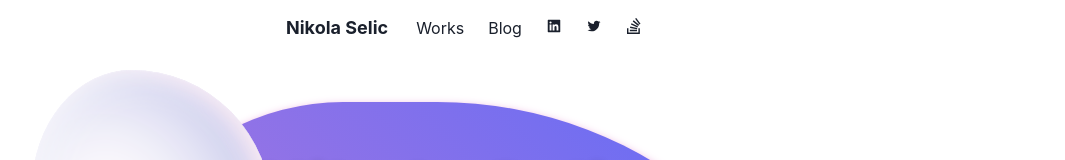
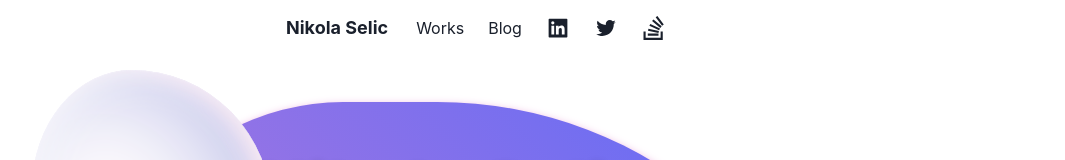
Before and after one commit to Selich/homepage, a Next.js app: page / in a window 1280 px wide. Shown: the top 160 px of the page, without its empty margins (0-1065 px from the left). Built offline with nearby package versions, Linux system fonts and the light colour scheme.

Commit message:
fix icons

```diff
--- a/components/navbar.js
+++ b/components/navbar.js
@@ -61,8 +61,8 @@ const Navbar = props => {
         align="center"
         justify="space-between"
       >
-        <Flex align="center" >
-            <Logo text={"Nikola Selic"} href={'/'}/>
+        <Flex align="center">
+          <Logo text={'Nikola Selic'} href={'/'} />
         </Flex>
         <Stack
           direction={{ base: 'column', md: 'row' }}
@@ -79,13 +79,19 @@ const Navbar = props => {
             Blog
           </LinkItem>
           <LinkItem href="https://www.linkedin.com/in/n-selic/">
-            <Icon as={AiFillLinkedin} />
+            <Flex align="center">
+              <Icon w={6} h={6} as={AiFillLinkedin} />
+            </Flex>
           </LinkItem>
           <LinkItem href="https://twitter.com/nikola_selic">
-            <Icon as={AiOutlineTwitter} />
+            <Flex align="center">
+              <Icon w={6} h={6} as={AiOutlineTwitter} />
+            </Flex>
           </LinkItem>
           <LinkItem href="https://stackoverflow.com/users/9184156/nikola-selic">
-            <Icon as={BsStackOverflow} />
+            <Flex align="center">
+              <Icon w={6} h={6} as={BsStackOverflow} />
+            </Flex>
           </LinkItem>
         </Stack>
 
```
